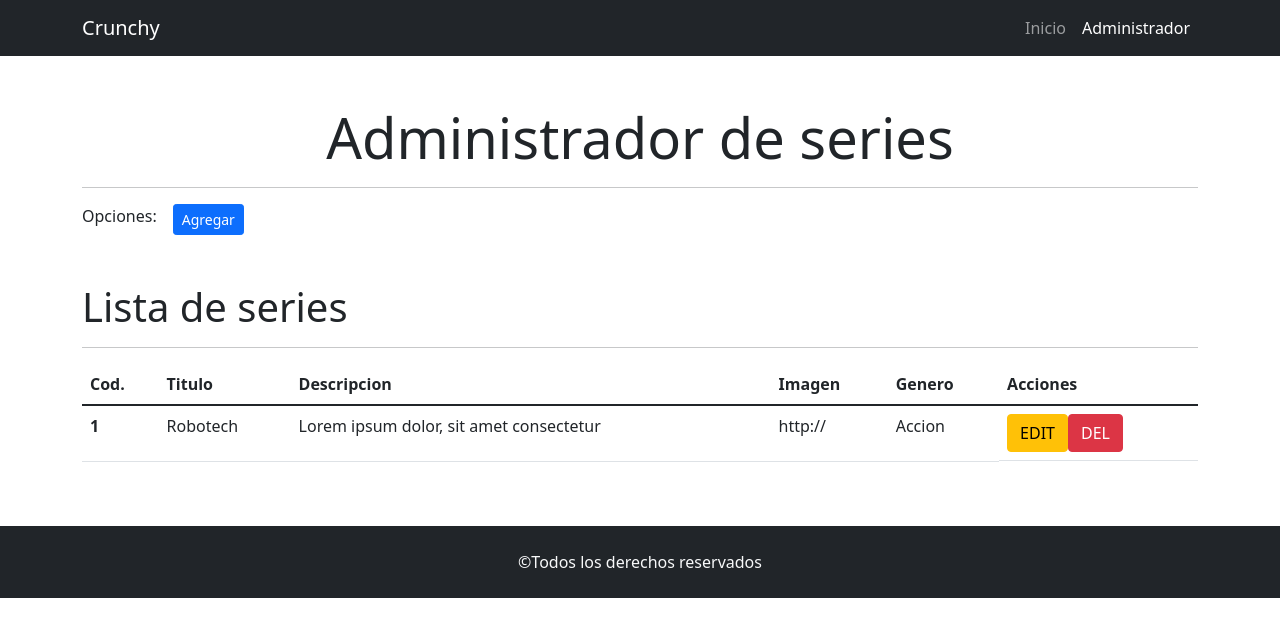
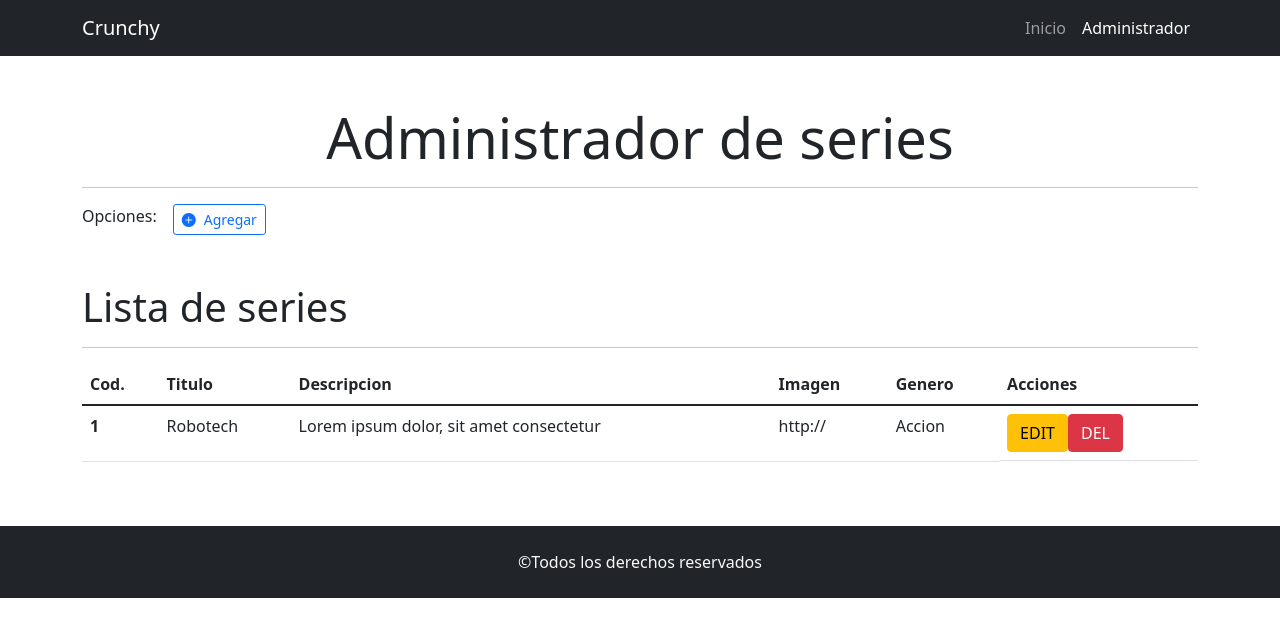
Before and after one commit to carlosmsx/c2i-PracticaCRUD, a plain HTML site: page pages/administrador.html in a window 1280 px wide. Drawn offline with nearby package versions, Linux system fonts and the light colour scheme.

Commit message:
se agrego un icono al boton 'agregar'

```diff
--- a/pages/administrador.html
+++ b/pages/administrador.html
@@ -9,6 +9,7 @@
         <meta name="keywords" content="ejercicio javascript dom bom crud">
         <!-- bootstrap -->
         <link rel="stylesheet" href="../css/bootstrap.min.css" />
+        <link rel="stylesheet" href="https://cdn.jsdelivr.net/npm/bootstrap-icons@1.8.3/font/bootstrap-icons.css">
         <link rel="stylesheet" href="../css/styles.css" />
         <title>Practica CRUD</title>
     </head>
@@ -46,7 +47,7 @@
             <hr />
             <section class="d-flex">
                 <p class="mb-0">Opciones:</p>
-                <button class="btn btn-primary btn-sm ms-3" data-bs-toggle="modal" data-bs-target="#modalSerie">Agregar</button>
+                <button class="btn btn-outline-primary btn-sm ms-3" data-bs-toggle="modal" data-bs-target="#modalSerie"><i class="bi bi-plus-circle-fill me-2"></i>Agregar</button>
             </section>
             <section class="mt-5">
                 <h2 class="display-6">Lista de series</h2>
```
